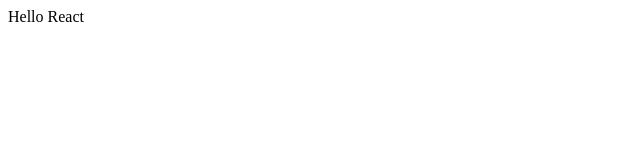
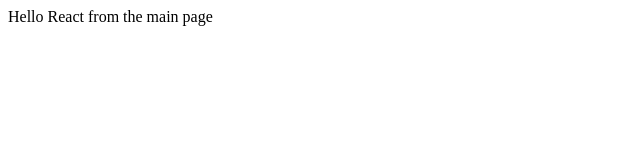
Before and after one commit to AClimber/ReactTodoList, a React app: page / in a window 1280 px wide. Shown: the top 160 px of the page, without its empty margins (0-640 px from the left). Built offline with nearby package versions, Linux system fonts and the light colour scheme.

Commit message:
Add support .ts files

```diff
--- a/package.json
+++ b/package.json
@@ -24,8 +24,12 @@
     "@babel/core": "^7.4.0",
     "@babel/preset-env": "^7.4.2",
     "@babel/preset-react": "^7.0.0",
+    "@babel/preset-typescript": "^7.3.3",
+    "@types/react": "^16.8.8",
+    "@types/react-dom": "^16.8.3",
     "babel-loader": "^8.0.5",
     "html-webpack-plugin": "^3.2.0",
+    "typescript": "^3.3.4000",
     "webpack": "^4.29.6",
     "webpack-cli": "^3.3.0",
     "webpack-dev-server": "^3.2.1"
--- /dev/null
+++ b/src/app/interfaces/interfaces.tsx
@@ -0,0 +1,2 @@
+export interface IDefaultProps {}
+export interface IDefaultState {}
--- /dev/null
+++ b/src/app/pages/main/Main.tsx
@@ -0,0 +1,16 @@
+import * as React from 'react';
+import { ReactNode } from "react";
+import {
+    IDefaultProps,
+    IDefaultState
+} from "../../interfaces/interfaces";
+
+export class Main extends React.Component<IDefaultProps, IDefaultState> {
+    constructor(props: IDefaultProps) {
+        super(props);
+    }
+
+    render(): ReactNode {
+        return <div>Hello React from the main page</div>;
+    }
+}
--- a/src/index.jsx
+++ /dev/null
@@ -1,6 +0,0 @@
-import * as React from "react";
-import * as ReactDom from "react-dom";
-
-const app = <div>Hello React</div>;
-
-ReactDom.render(app, document.getElementById("root"));
--- /dev/null
+++ b/src/index.tsx
@@ -0,0 +1,6 @@
+import * as React from "react";
+import * as ReactDom from "react-dom";
+
+import { Main } from "./app/pages/main/Main";
+
+ReactDom.render(<Main/>, document.getElementById("root"));
--- a/webpack.config.js
+++ b/webpack.config.js
@@ -2,15 +2,18 @@
 const htmlWebpackPlugin = require("html-webpack-plugin");
 
 module.exports = {
-    entry: path.join(__dirname, "src/index.jsx"),
+    entry: path.join(__dirname, "src/index.tsx"),
     output: {
         path: path.join(__dirname, "/dist"),
         filename: "index_bundle.js"
     },
+    resolve: {
+        extensions: [".ts", ".tsx", ".js", ".jsx"]
+    },
     module: {
         rules: [
             {
-                test: /\.(js|jsx)$/,
+                test: /\.(js|jsx|ts|tsx)$/,
                 exclude: /node_modules/,
                 loader: "babel-loader"
             }
```
Also changed, not shown: .babelrc, 1 other file (tests, documents, lock files or other folders).
